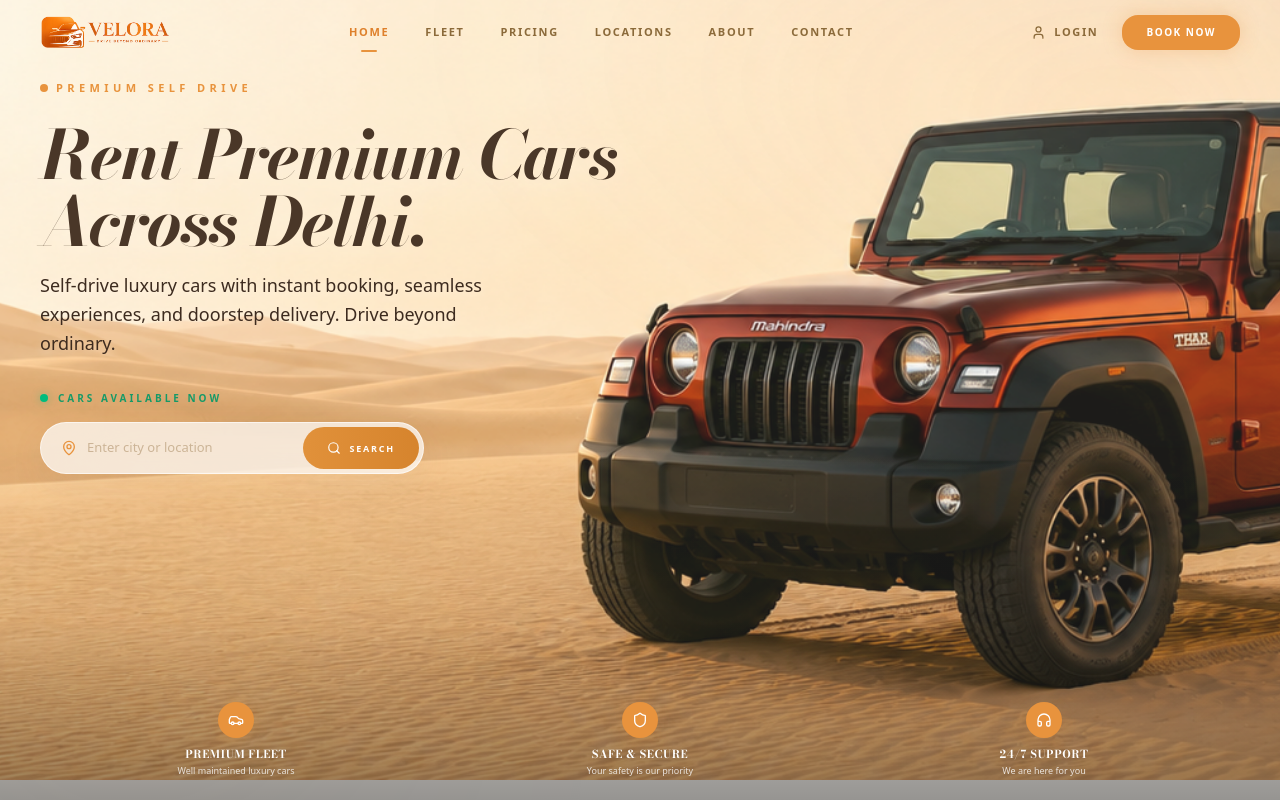
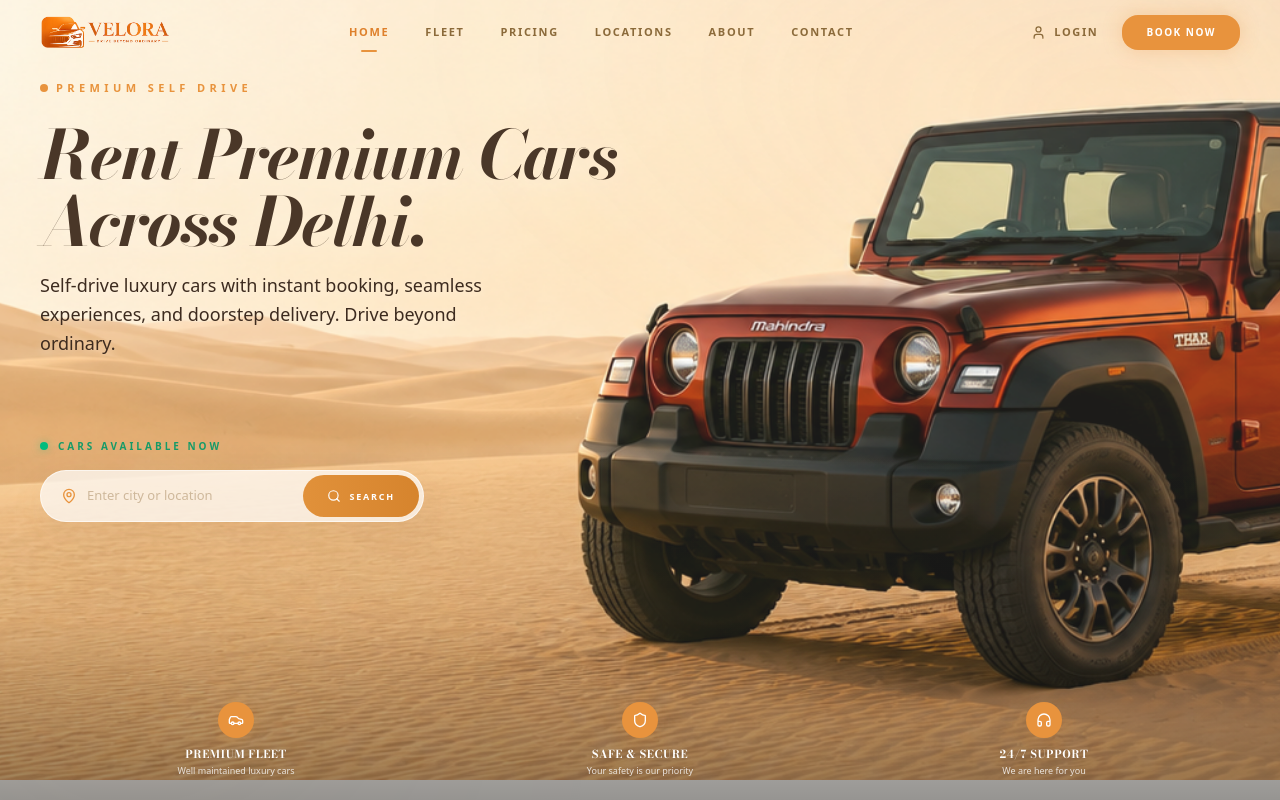
Before and after one commit to abhinavsaxena2308/VeloraDrive, a React (Vite) app: page / in a window 1280 px wide. Shown: the top 800 px of the page. Built offline with nearby package versions, Linux system fonts and the light colour scheme.

Commit message:
search bar location changed

```diff
--- a/src/components/sections/HeroSection.tsx
+++ b/src/components/sections/HeroSection.tsx
@@ -33,7 +33,7 @@
         <div className="absolute top-0 right-0 w-[70%] h-[70%] bg-gradient-to-bl from-[#F2B76D]/15 via-transparent to-transparent blur-[120px]" />
         <div className="absolute bottom-0 left-0 w-[50%] h-[50%] bg-gradient-to-tr from-cta/10 via-transparent to-transparent blur-[100px]" />
 
-        {/* Bottom Readability Shadow */}
+        {/* Bottom Readability Shadow (Darker for white text contrast) */}
         <div className="absolute bottom-0 left-0 w-full h-[45%] bg-gradient-to-t from-black/40 via-black/10 to-transparent z-10" />
       </div>
 
@@ -77,7 +77,7 @@
         </div>
 
         {/* ── Search Bar Area ── */}
-        <div className="w-full max-w-md lg:max-w-sm mt-auto mb-10 md:mt-0 md:mb-12 flex flex-col items-center md:items-start">
+        <div className="w-full max-w-md lg:max-w-sm mt-8 md:mt-12 mb-10 md:mb-12 flex flex-col items-center md:items-start">
           {/* Availability Indicator */}
           <motion.div
             initial={{ opacity: 0 }}
@@ -95,7 +95,7 @@
         </div>
 
         {/* ── Responsive Spacer (Mobile/Tablet Only) ── */}
-        <div className="flex-1 min-h-[40px] lg:hidden" />
+        <div className="flex-1 min-h-[20px] lg:hidden" />
 
         {/* ── Footer Features ── */}
         <div className="w-full mt-auto">
--- a/src/components/ui/CustomCursor.tsx
+++ b/src/components/ui/CustomCursor.tsx
@@ -42,7 +42,7 @@
 
   return (
     <motion.div
-      className="fixed top-0 left-0 w-8 h-8 rounded-full border-2 border-cta pointer-events-none z-[9999] flex items-center justify-center mix-blend-difference"
+      className="fixed top-0 left-0 w-8 h-8 rounded-full border-2 border-cta pointer-events-none z-[9999] flex items-center justify-center mix-blend-difference hidden lg:flex"
       style={{
         translateX: cursorXSpring,
         translateY: cursorYSpring,
```
